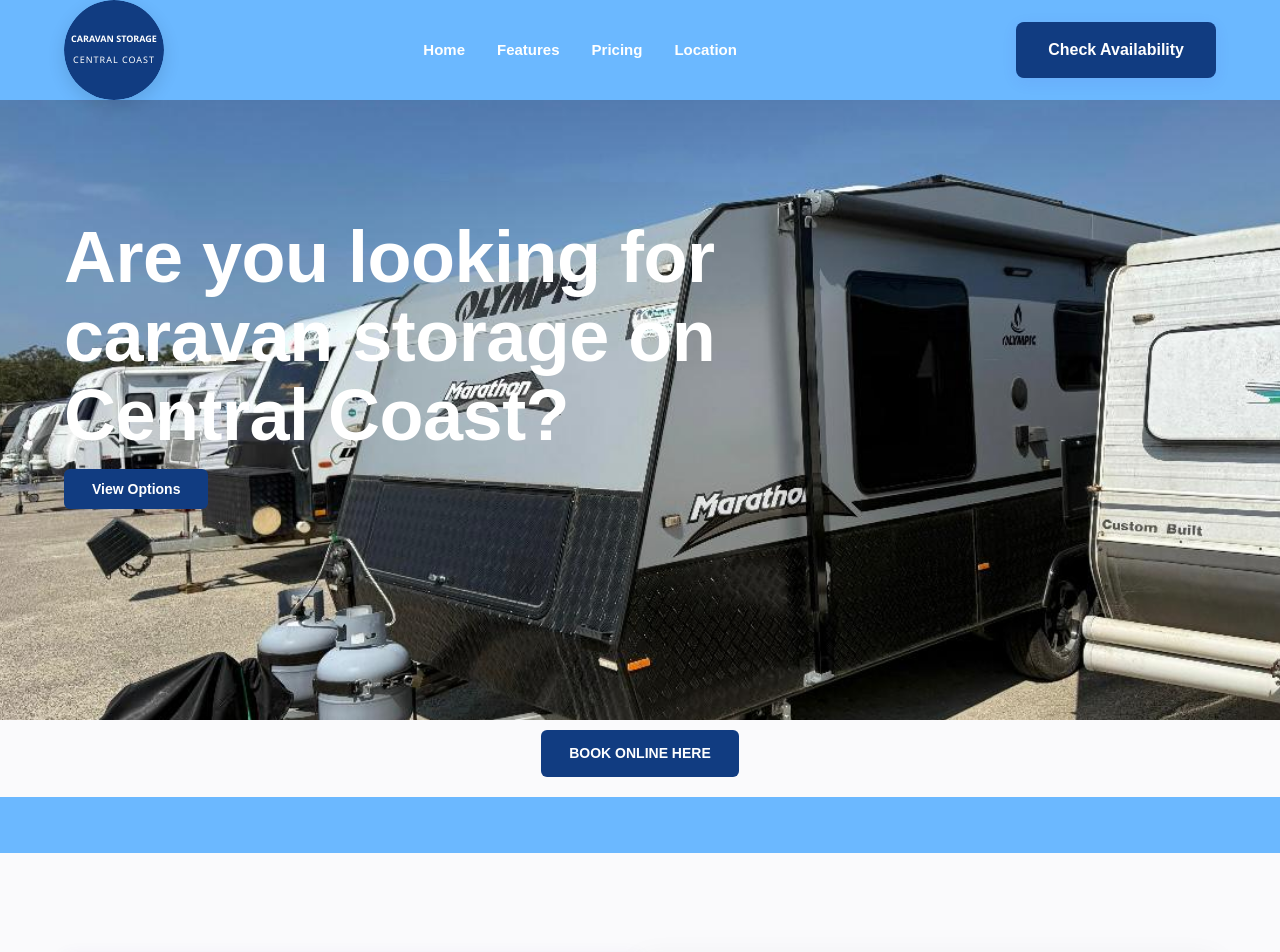
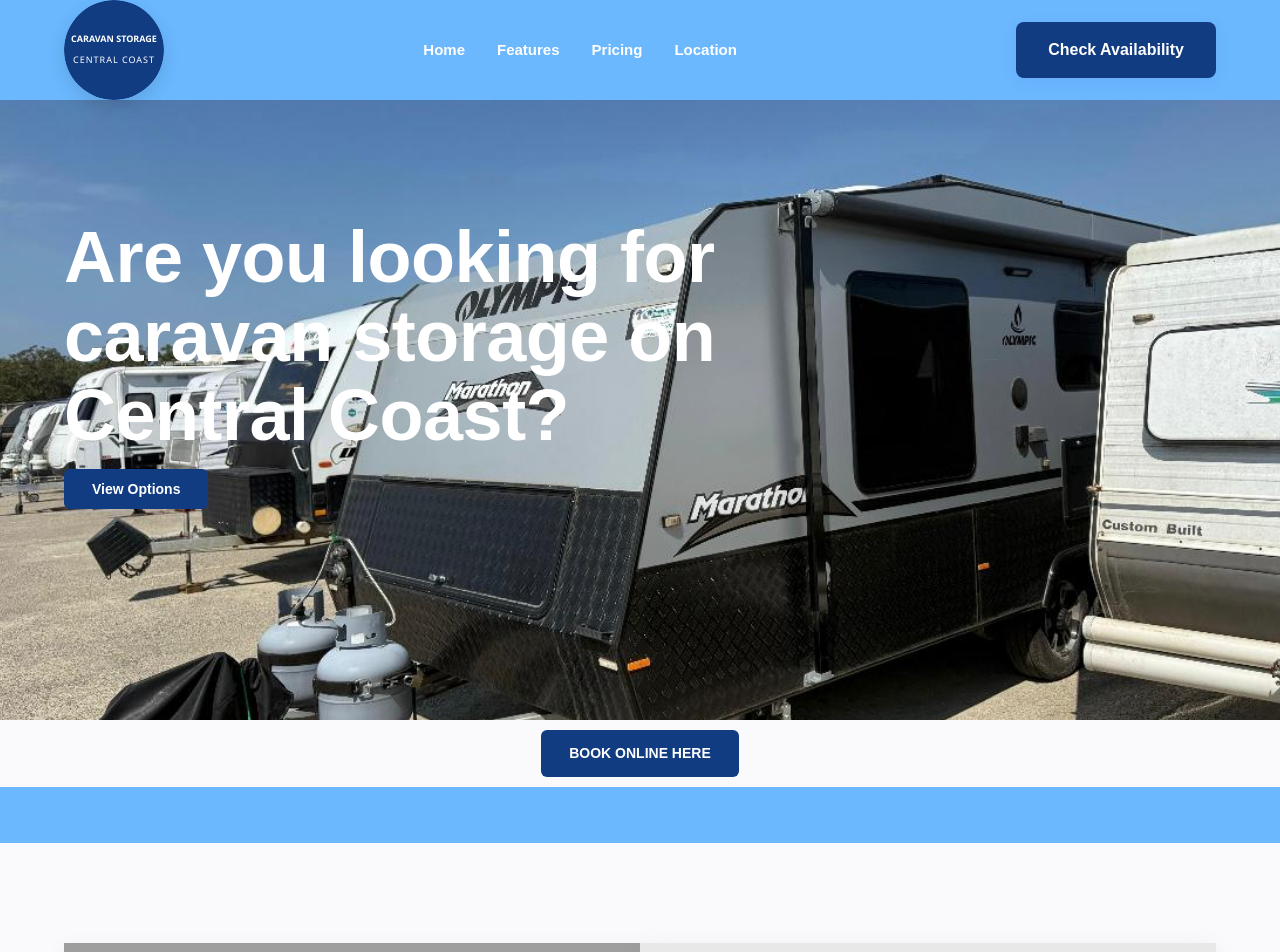
Before and after one commit to Aniketpundir/caravans, a React (Vite) app: page / in a window 1280 px wide. Shown: the top 952 px of the page. Built offline with nearby package versions, Linux system fonts and the light colour scheme; grey boxes are pictures that could not be loaded.

Commit message:
reduce white line

```diff
--- a/src/Components/ScrollText/ScrollText.css
+++ b/src/Components/ScrollText/ScrollText.css
@@ -4,13 +4,12 @@
     justify-items: center;
     flex-direction: column;
     align-items: center;
-    gap: 20px;
+    gap: 10px;
 }
 
 .scroll-text-content {
-    /* margin-top: 5px; */
     background-color: #6bb8ff;
-    padding: 10px 10px;
+    padding: 10px 8px;
     font-size: 22px;
     color: #ffffff;
 }
```
